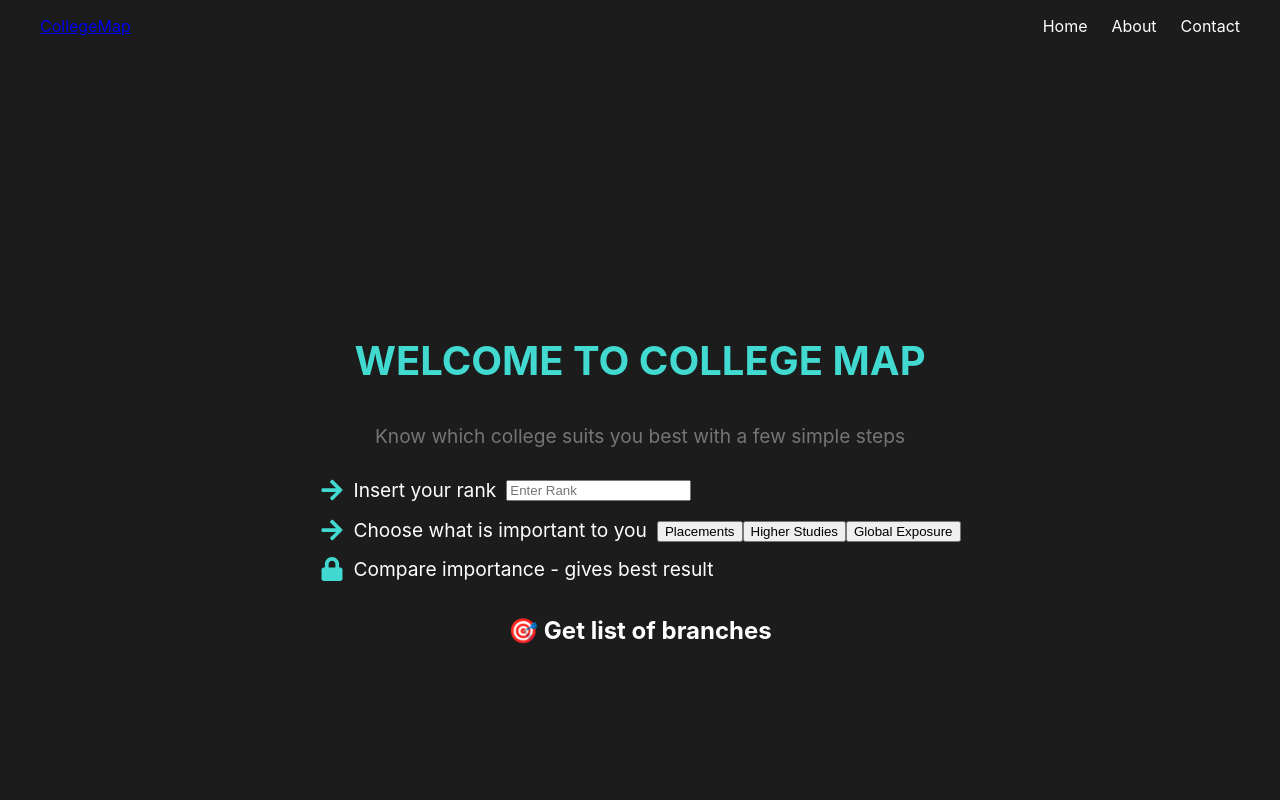
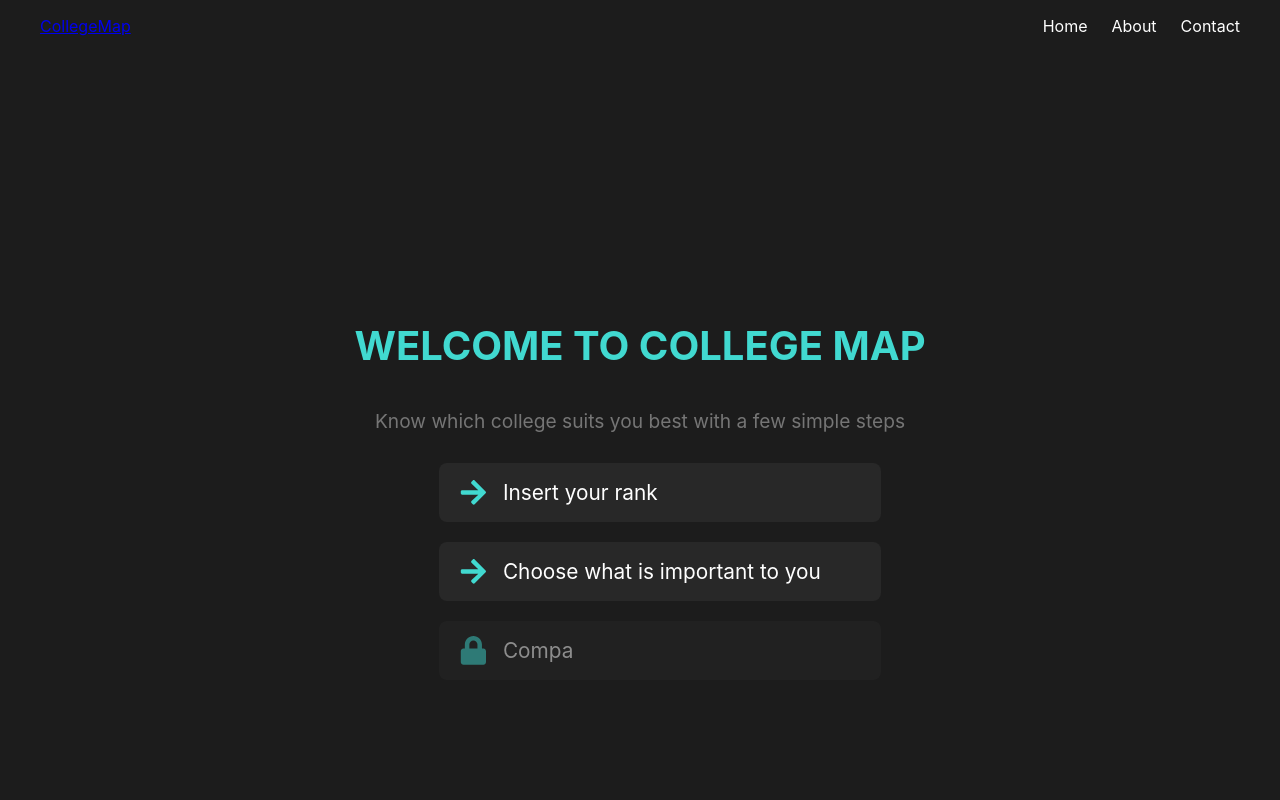
Before and after one commit to DesignPlaybook/college_map_frontend, a React (Create React App) app: page /main in a window 1280 px wide. Shown: the top 800 px of the page. Built offline with nearby package versions, Linux system fonts and the light colour scheme.

Commit message:
lamding Page

```diff
--- a/src/components/Header/Header.jsx
+++ b/src/components/Header/Header.jsx
@@ -14,7 +14,7 @@ const Header = () => {
                 <nav>
                     <ul className="flex space-x-6">
                         <li>
-                            <Link to="/" className="hover:text-turquoise transition-colors">
+                            <Link to="/main" className="hover:text-turquoise transition-colors">
                                 Home
                             </Link>
                         </li>
--- a/src/pages/LandingPage/LandingPage.jsx
+++ b/src/pages/LandingPage/LandingPage.jsx
@@ -1,38 +1,71 @@
-import React from "react";
+import React, { useState, useEffect } from "react";
 import "./LandingPage.scss";
 import { FaArrowRight, FaLock } from "react-icons/fa";
 
+const steps = [
+    { text: "Insert your rank", icon: <FaArrowRight className="icon" /> },
+    { text: "Choose what is important to you", icon: <FaArrowRight className="icon" /> },
+    { text: "Compare importance - gives best result", icon: <FaLock className="icon lock" />, isPaid: true },
+    { text: "🎯 Get list of branches", icon: <FaArrowRight className="icon" /> }
+];
+
+const Typewriter = ({ text, delay = 50, onComplete }) => {
+    const [displayText, setDisplayText] = useState("");
+    const [finished, setFinished] = useState(false);
+
+    useEffect(() => {
+        let index = 0;
+        const interval = setInterval(() => {
+            setDisplayText(text.substring(0, index + 1));
+            index++;
+            if (index === text.length) {
+                clearInterval(interval);
+                setFinished(true);
+                setTimeout(() => {
+                    if (onComplete) onComplete();
+                }, 500); // Small delay before next step
+            }
+        }, delay);
+
+        return () => clearInterval(interval);
+    }, [text, delay]);
+
+    return <span className={`text ${finished ? "finished" : ""}`}>{displayText}</span>;
+};
+
 const LandingPage = () => {
+    const [completedSteps, setCompletedSteps] = useState(0);
+
     return (
         <div className="landing-container">
             <h1 className="title">WELCOME TO COLLEGE MAP</h1>
             <p className="subtitle">Know which college suits you best with a few simple steps</p>
 
             <div className="steps">
-                <div className="step">
-                    <FaArrowRight className="icon arrow" />
-                    <span>Insert your rank</span>
-                    <input type="text" className="rank-input" placeholder="Enter Rank" />
-                </div>
+                {steps.map((step, index) => (
+                    <div
+                        key={index}
+                        className={`step ${step.isPaid ? "muted" : ""} ${index <= completedSteps ? "visible" : "hidden"}`}
+                    >
+                        {step.isButton ? ( // Check if the step is a button
+                            step.icon
+                        ) : index < completedSteps ? (
+                            <>
+                                {step.icon}
+                                <span>{step.text}</span>
+                            </>
+                        ) : index === completedSteps ? (
+                            <>
+                                {step.icon}
+                                <Typewriter
+                                    text={step.text}
+                                    onComplete={() => setCompletedSteps((prev) => prev + 1)}
+                                />
+                            </>
+                        ) : null}
+                    </div>
+                ))}
 
-                <div className="step">
-                    <FaArrowRight className="icon arrow" />
-                    <span>Choose what is important to you</span>
-                    <div className="options">
-                        <button className="option-btn">Placements</button>
-                        <button className="option-btn">Higher Studies</button>
-                        <button className="option-btn">Global Exposure</button>
-                    </div>
-                </div>
-
-                <div className="step">
-                    <FaLock className="icon lock" />
-                    <span>Compare importance - gives best result</span>
-                </div>
-
-                <div className="final-step">
-                    <h2>🎯 Get list of branches</h2>
-                </div>
             </div>
         </div>
     );
--- a/src/pages/LandingPage/LandingPage.scss
+++ b/src/pages/LandingPage/LandingPage.scss
@@ -27,36 +27,85 @@
     .steps {
         display: flex;
         flex-direction: column;
-        gap: 15px;
+        gap: 20px;
         margin-bottom: 30px;
+        align-items: flex-start;
 
         .step {
-            font-size: 1.2rem;
+            font-size: 1.3rem;
             display: flex;
             align-items: center;
-            gap: 10px;
+            gap: 15px;
+            padding: 15px 20px;
+            width: 100%;
+            max-width: 500px;
+            border-radius: 8px;
+            background: rgba(255, 255, 255, 0.05);
+            transition: opacity 0.5s ease-out, transform 0.5s ease-out;
             color: $white;
+            position: relative;
+            overflow: hidden;
+            opacity: 0; // Initially hidden
+            transform: scale(0.9); // Slightly smaller
 
             .icon {
                 color: $turquoise;
-                font-size: 1.5rem;
+                font-size: 1.8rem;
             }
         }
-    }
 
-    .cta-button {
-        background: $turquoise;
-        color: $eerie-black;
-        padding: 12px 24px;
-        border: none;
-        font-size: 1.2rem;
-        font-weight: bold;
-        cursor: pointer;
-        border-radius: 5px;
-        transition: background 0.3s;
+        // Only the active step and previous ones should be visible
+        .visible {
+            opacity: 1;
+            transform: scale(1);
+        }
 
-        &:hover {
-            background: lighten($turquoise, 10%);
+        .hidden {
+            display: none; // Completely hide future steps
         }
+
+        // Muted style initially (low opacity)
+        .muted {
+            opacity: 0.5; // Make it look disabled
+            cursor: not-allowed;
+            position: relative;
+            transition: opacity 0.3s ease-in-out;
+
+            &::before,
+            &::after {
+                content: "";
+                position: absolute;
+                top: 50%;
+                left: 50%;
+                transform: translate(-50%, -50%);
+                font-size: 1.2rem;
+                color: $turquoise;
+                font-weight: bold;
+                opacity: 0; // Initially hidden
+                transition: opacity 0.3s ease-in-out;
+            }
+
+            &::before {
+                width: 100%;
+                height: 100%;
+                backdrop-filter: blur(8px); // Blur effect
+                background: rgba(0, 0, 0, 0.3);
+            }
+
+            &::after {
+                content: "🔒 Paid Feature";
+            }
+
+            // On hover: Blur + show text instantly
+            &:hover {
+                opacity: 1; // Make it fully visible
+            }
+
+            &:hover::before,
+            &:hover::after {
+                opacity: 1; // Both appear simultaneously
+            }
+        }
+
     }
 }
```
